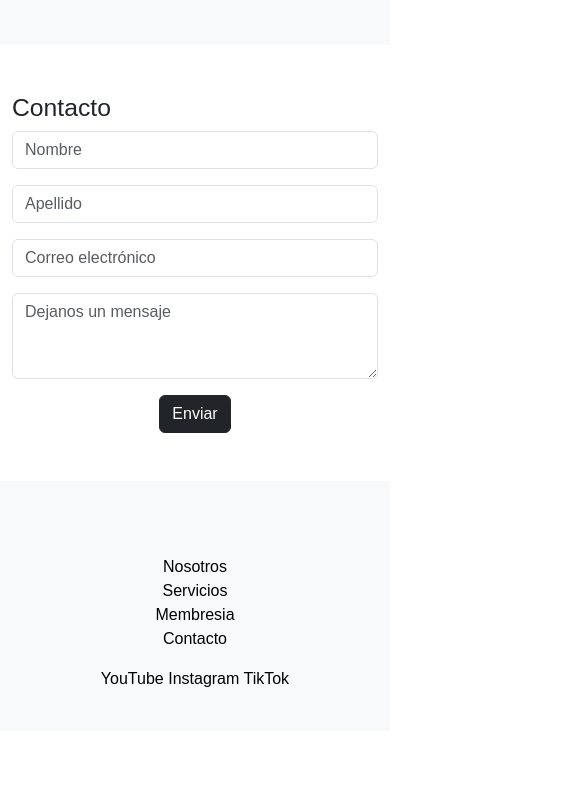
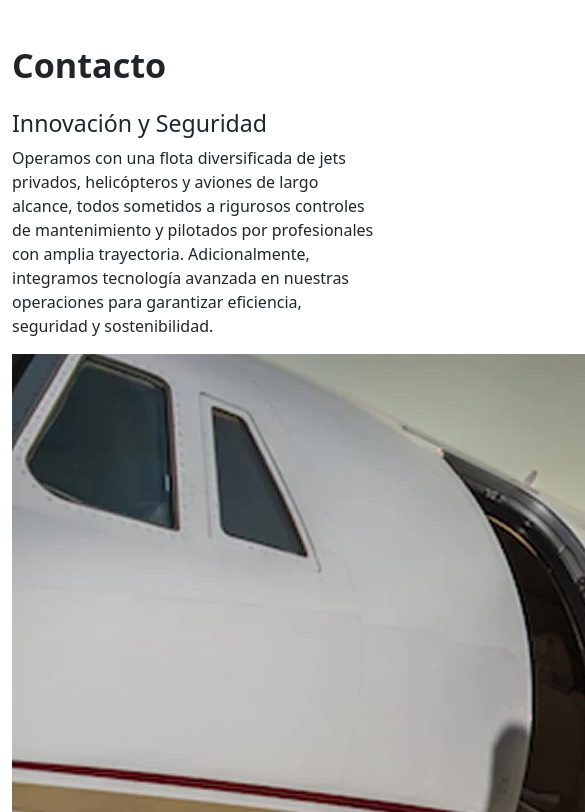
Before and after one commit to isa-capa/Entrega3, a plain HTML site: page Pages/contacto.html in a window 390 px wide. Shown: the part 732-1544 px from the top of the page, 585 px wide, since content can reach past the window. Before the commit the page ends 1463 px from the top, so only its background shows below. Drawn offline with nearby package versions, Linux system fonts and the light colour scheme; files that its build step writes are made by us from their sources; files whose address does not match are found by name.

Commit message:
contact page and scc

```diff
--- a/Pages/contacto.html
+++ b/Pages/contacto.html
@@ -6,22 +6,22 @@
     <title>Zerval Jets -Contacto</title>
     <link rel="shortcut icon" href="./Imagenes/logo.png">
     <link href="https://cdn.jsdelivr.net/npm/bootstrap@5.3.0/dist/css/bootstrap.min.css" rel="stylesheet">
-    <link rel="stylesheet" href="style.css">
+    <link rel="stylesheet" href="../Sass/contacto.css">
 </head>
 <body>
     <nav class="navbar navbar-expand-lg navbar-light bg-light">
     <div class="container">
-        <a class="navbar-brand" href="index.html">Zerval Jets</a>
+        <a class="navbar-brand" href="/index.html">Zerval Jets</a>
         <img src="./Imagenes/logo.png" alt="100" width="100" height="100">
         <button class="navbar-toggler" type="button" data-bs-toggle="collapse" data-bs-target="#navbarNav" aria-controls="navbarNav" aria-expanded="false" aria-label="Toggle navigation">
         <span class="navbar-toggler-icon"></span>
         </button>
         <div class="collapse navbar-collapse" id="navbarNav">
         <ul class="navbar-nav ms-auto">
-            <li class="nav-item"><a class="nav-link" href="nosotros.html">Nosotros</a></li>
-            <li class="nav-item"><a class="nav-link" href="servicios.html">Servicios</a></li>
-            <li class="nav-item"><a class="nav-link" href="membresia.html">Membresia</a></li>
-            <li class="nav-item"><a class="nav-link active" href="contacto.html">Contacto</a></li>
+            <li class="nav-item"><a class="nav-link" href="./Pages/nosotros.html">Nosotros</a></li>
+                <li class="nav-item"><a class="nav-link" href="./Pages/servicios.html">Servicios</a></li>
+                <li class="nav-item"><a class="nav-link" href="./Pages/membresia.html">Membresia</a></li>
+                <li class="nav-item"><a class="nav-link" href="./Pages/contacto.html">Contacto</a></li>
                 <li class="nav-item"><a class="nav-link" href="#" id="bookFlightBtn">Book a Flight</a></li>
         </ul>
         </div>
@@ -35,54 +35,74 @@
     <div class="image-space-1" style="height: 300px; width: 100%;"></div>
     </header>
 
-    <section class="contact-form py-5">
+    <!-- Contact Intro Section -->
+    <section class="contact-intro-section">
         <div class="container">
-        <h2>Contacto</h2>
-        <div class="row g-3">
+            <h1 class="display-4 fw-bold mb-4">Contacto</h1>
+            <div class="row align-items-center">
                 <div class="col-md-6">
-            <input type="text" class="form-control" placeholder="Nombre">
+                    <h3>Innovación y Seguridad</h3>
+                    <p>Operamos con una flota diversificada de jets privados, helicópteros y aviones de largo alcance, todos sometidos a rigurosos controles de mantenimiento y pilotados por profesionales con amplia trayectoria. Adicionalmente, integramos tecnología avanzada en nuestras operaciones para garantizar eficiencia, seguridad y sostenibilidad.</p>
                 </div>
                 <div class="col-md-6">
-            <input type="text" class="form-control" placeholder="Apellido">
-        </div>
-        <div class="col-12">
-            <input type="email" class="form-control" placeholder="Correo electrónico">
-        </div>
-        <div class="col-12">
-            <textarea class="form-control" placeholder="Dejanos un mensaje" rows="3"></textarea>
-        </div>
-        <div class="col-12 text-center">
-            <button type="submit" class="btn btn-dark">Enviar</button>
+                    <img src="../Imagenes/o04.webp" alt="Private Jet On-Demand" class="contact-image mb-3">
                 </div>
             </div>
         </div>
     </section>
 
-    <footer class="py-4">
+    <!-- Contact Form Section -->
+    <section class="contact-form-section">
+        <div class="container">
+            <h2 class="mb-4">Contacto</h2>
+            <form class="row g-3">
+                <div class="col-md-6">
+                    <input type="text" class="form-control" placeholder="Nombre" value="Laura" aria-label="Name">
+                </div>
+                <div class="col-md-6">
+                    <input type="text" class="form-control" placeholder="Apellido" value="Perreira" aria-label="Last Name">
+                </div>
+                <div class="col-12">
+                    <input type="email" class="form-control" placeholder="Correo electrónico" value="email@email.com" aria-label="Email">
+                </div>
+                <div class="col-12">
+                    <textarea class="form-control" placeholder="Déjanos un mensaje" rows="3" aria-label="Message">Escribe tu consulta o pregunta</textarea>
+                </div>
+                <div class="col-12">
+                    <button type="button" class="btn btn-dark">Enviar</button>
+                </div>
+            </form>
+        </div>
+    </section>
+
+    <!-- Footer -->
+    <footer class="footer-section">
         <div class="container">
             <div class="row">
                 <div class="col-md-4">
-            <div class="image-footer" style="height: 50px; width: 150px;"></div>
+                    <p>Zerval Jets</p>
                 </div>
                 <div class="col-md-4">
                     <ul class="list-unstyled">
-            <li><a href="nosotros.html">Nosotros</a></li>
-            <li><a href="servicios.html">Servicios</a></li>
-            <li><a href="membresia.html">Membresia</a></li>
-            <li><a href="contacto.html">Contacto</a></li>
+                        <li><a href="./Pages/contacto.html">Contacto</a></li>
+                        <li><a href="./Pages/nosotros.html">Nosotros</a></li>
+                        <li><a href="./Pages/servicios.html">Servicios</a></li>
+                        <li><a href="./Pages/membresia.html">Membresía</a></li>
                     </ul>
                 </div>
                 <div class="col-md-4">
                     <ul class="list-unstyled">
-                <a href="https://www.youtube.com/results?search_query=jets+privados">YouTube</a>
-                <a href="https://www.instagram.com/">Instagram</a>
-                <a href="https://www.tiktok.com/search?lang=es&q=jets%20privados&t=1743653469859">TikTok</a>
+                        <li>Redes</li>
+                        <li>Youtube</li>
+                        <li>Instagram</li>
+                        <li>Tiktok</li>
                     </ul>
                 </div>
             </div>
         </div>
     </footer>
 
+    <!-- Bootstrap JS -->
     <script src="https://cdn.jsdelivr.net/npm/bootstrap@5.3.0/dist/js/bootstrap.bundle.min.js"></script>
 </body>
 </html>
```
Also changed, not shown: index.html (+8 -8 lines), Sass/contacto.css (added), Sass/contacto.scss (added). Lines whose indentation alone changed are shown as unchanged.
